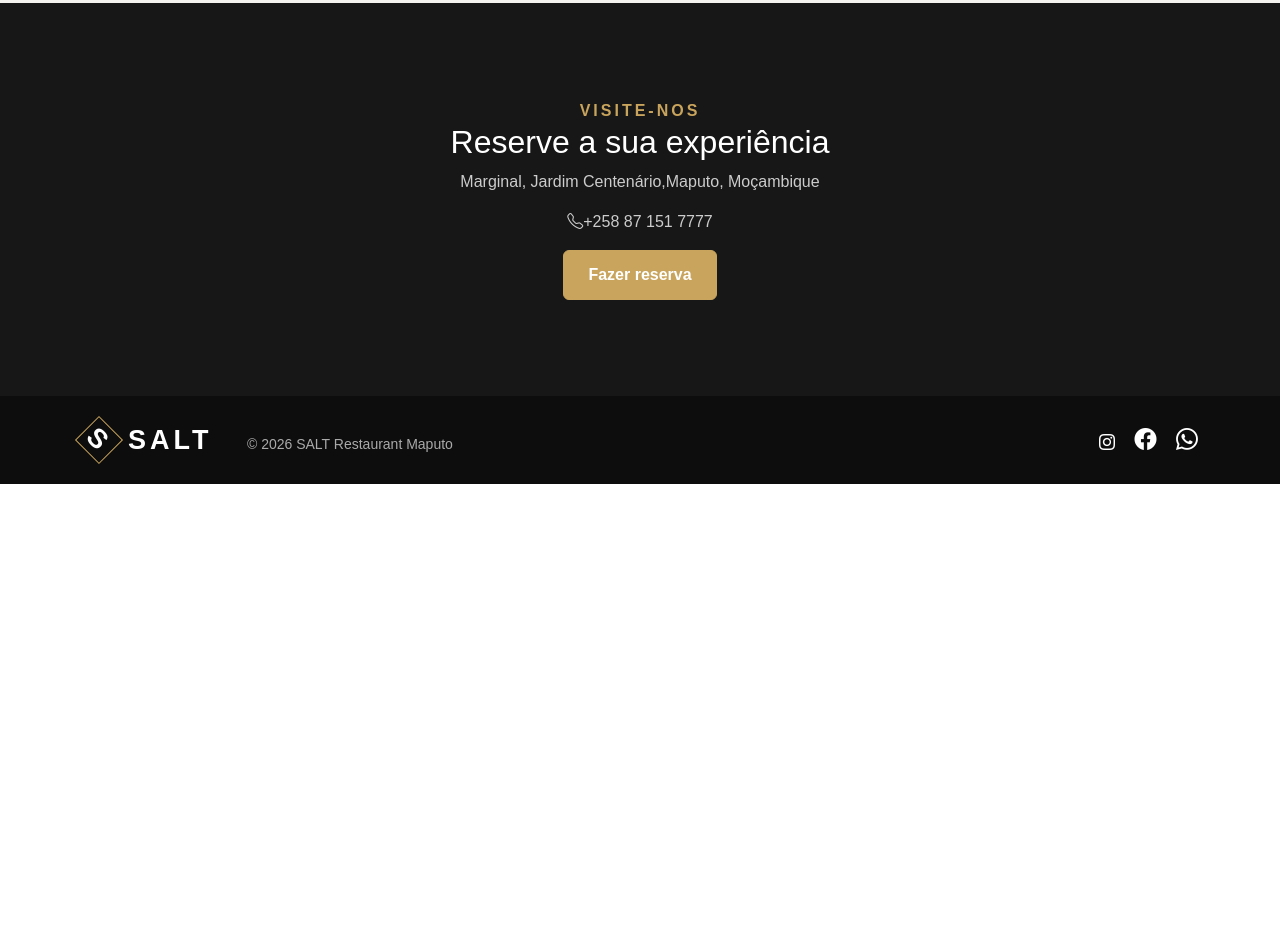
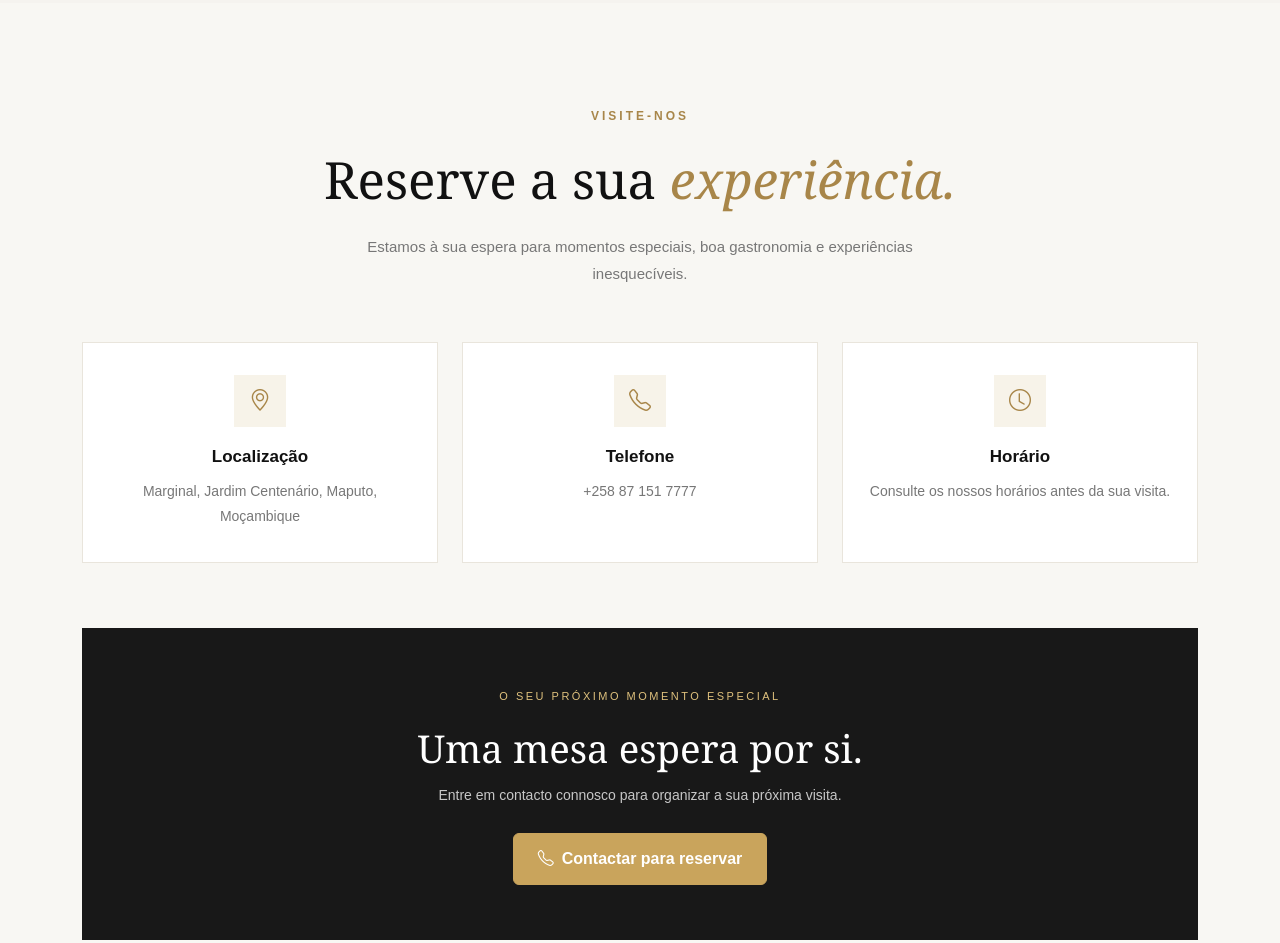
Before and after one commit to Anibal-code79/SALT-Restaurant-Maputo, a plain HTML site: page index.html in a window 1280 px wide. Shown: the part 2568-3511 px from the top of the page. Before the commit the page ends 3052 px from the top, so only its background shows below. Drawn offline with nearby package versions, Linux system fonts and the light colour scheme; files whose address does not match are found by name.

Commit message:
melhora a secção de contacto do SALT

```diff
--- a/css/style.css
+++ b/css/style.css
@@ -430,8 +430,116 @@ body {font-family: Arial, Helvetica, sans-serif;color: var(--salt-black);}
 
 .price {font-weight: bold;color: #a88649;}
 
-.contact-section {background-color: #171717;color: white;}
-.contact-section p {color: #ccc;}
+
+/* SECÇÃO CONTACTO */
+.contact-section { padding: 100px 0; background-color: #f8f7f3;}
+.contact-heading { max-width: 720px; margin: 0 auto 55px;}
+.contact-heading .section-subtitle {
+    color: #a88649;
+    font-size: 12px;
+    letter-spacing: 3px;
+}
+
+.contact-heading h2 {
+    margin: 22px 0;
+    color: var(--salt-black);
+    font-family: Georgia, "Times New Roman", serif;
+    font-size: clamp(2.3rem, 4vw, 3.5rem);
+    font-weight: 500;
+    line-height: 1.2;
+}
+.contact-heading h2 span { color: #a88649; font-style: italic;}
+
+.contact-intro {
+    max-width: 560px;
+    margin: 0 auto;
+    color: #777;
+    font-size: 15px;
+    line-height: 1.8;
+}
+
+/* Informações de contacto */
+.contact-details {  margin-bottom: 65px;}
+.contact-item {
+    height: 100%;
+    padding: 32px 22px;
+    text-align: center;
+    background-color: #fff;
+    border: 1px solid #e9e5dc;
+    transition: transform 0.3s ease,
+                border-color 0.3s ease;
+}
+.contact-item:hover { transform: translateY(-5px);  border-color: var(--salt-gold);}
+.contact-icon {
+    display: flex;
+    align-items: center;
+    justify-content: center;
+    width: 52px;
+    height: 52px;
+    margin: 0 auto 20px;
+    color: #a88649;
+    background-color: #f7f3e9;
+    font-size: 22px;
+}
+.contact-item h3 {
+    margin-bottom: 12px;
+    color: var(--salt-black);
+    font-size: 17px;
+    font-weight: 600;
+}
+.contact-item p {
+    margin: 0;
+    color: #777;
+    font-size: 14px;
+    line-height: 1.8;
+}
+.contact-item a { color: inherit; text-decoration: none;}
+.contact-item a:hover { color: #a88649;}
+
+/* Chamada para reserva */
+.contact-cta {
+    padding: 55px 25px;
+    color: var(--salt-white);
+    background-color: var(--salt-dark);
+}
+
+.contact-cta-label {
+    color: var(--salt-gold-light);
+    font-size: 11px;
+    letter-spacing: 2.5px;
+}
+
+.contact-cta h3 {
+    margin: 18px 0 12px;
+    font-family: Georgia, "Times New Roman", serif;
+    font-size: clamp(1.8rem, 3vw, 2.6rem);
+    font-weight: 500;
+}
+
+.contact-cta p {
+    margin-bottom: 25px;
+    color: #c7c7c7;
+    font-size: 14px;
+    line-height: 1.8;
+}
+
+.contact-cta .btn-salt {
+    display: inline-flex;
+    align-items: center;
+    justify-content: center;
+    padding: 13px 24px;
+}
+
+/* Adaptação para telemóveis */
+@media (max-width: 575.98px) {
+    .contact-section {  padding: 65px 0;}
+    .contact-heading {  margin-bottom: 35px;}
+    .contact-details { margin-bottom: 40px;}
+    .contact-item { padding: 25px 20px; }
+    .contact-cta { padding: 40px 20px;}
+    .contact-cta .btn-salt {  width: 100%;    }
+}
+
 
 .footer {background-color: #0d0d0d;color: white;}
 .footer small {color: #aaa;}
--- a/index.html
+++ b/index.html
@@ -191,19 +191,80 @@
             </div>
         </div>
     </section>
-    <section id="contacto" class="contact-section py-5">
-        <div class="container py-5">
-            <div class="row text-center">
-                <div class="col-12">
-                    <span class="section-subtitle">VISITE-NOS</span>
-                    <h2>Reserve a sua experiência</h2>
-                    <p>Marginal, Jardim Centenário,Maputo, Moçambique</p>
-                    <p><i class="bi bi-telephone"></i>+258 87 151 7777</p>
-                    <a href="#" class="btn btn-salt">Fazer reserva</a>
+
+<section id="contacto" class="contact-section">
+    <div class="container">
+        <!-- Cabeçalho da secção -->
+        <div class="contact-heading text-center">
+            <span class="section-subtitle">
+                VISITE-NOS
+            </span>
+            <h2>
+                Reserve a sua <span>experiência.</span>
+            </h2>
+            <p class="contact-intro">
+                Estamos à sua espera para momentos especiais,
+                boa gastronomia e experiências inesquecíveis.
+            </p>
+        </div>
+        <!-- Informações de contacto -->
+        <div class="row g-4 contact-details">
+            <div class="col-md-4">
+                <div class="contact-item">
+                    <div class="contact-icon">
+                        <i class="bi bi-geo-alt"></i>
+                    </div>
+                    <h3>Localização</h3>
+                    <p>
+                        Marginal, Jardim Centenário,
+                        Maputo, Moçambique
+                    </p>
+                </div>
+            </div>
+            <div class="col-md-4">
+                <div class="contact-item">
+                    <div class="contact-icon">
+                        <i class="bi bi-telephone"></i>
+                    </div>
+                    <h3>Telefone</h3>
+                    <p>
+                        <a href="tel:+258871517777">
+                            +258 87 151 7777
+                        </a>
+                    </p>
+                </div>
+            </div>
+            <div class="col-md-4">
+                <div class="contact-item">
+                    <div class="contact-icon">
+                        <i class="bi bi-clock"></i>
+                    </div>
+                    <h3>Horário</h3>
+                    <p>
+                        Consulte os nossos horários
+                        antes da sua visita.
+                    </p>
                 </div>
             </div>
         </div>
-    </section>
+        <!-- Chamada para reserva -->
+        <div class="contact-cta text-center">
+            <span class="contact-cta-label">
+                O SEU PRÓXIMO MOMENTO ESPECIAL
+            </span>
+            <h3>Uma mesa espera por si.</h3>
+            <p>
+                Entre em contacto connosco para organizar
+                a sua próxima visita.
+            </p>
+            <a href="tel:+258871517777" class="btn btn-salt">
+                <i class="bi bi-telephone me-2"></i>
+                Contactar para reservar
+            </a>
+        </div>
+    </div>
+</section>
+
 
     </section>
     <footer class="footer py-4">
```
